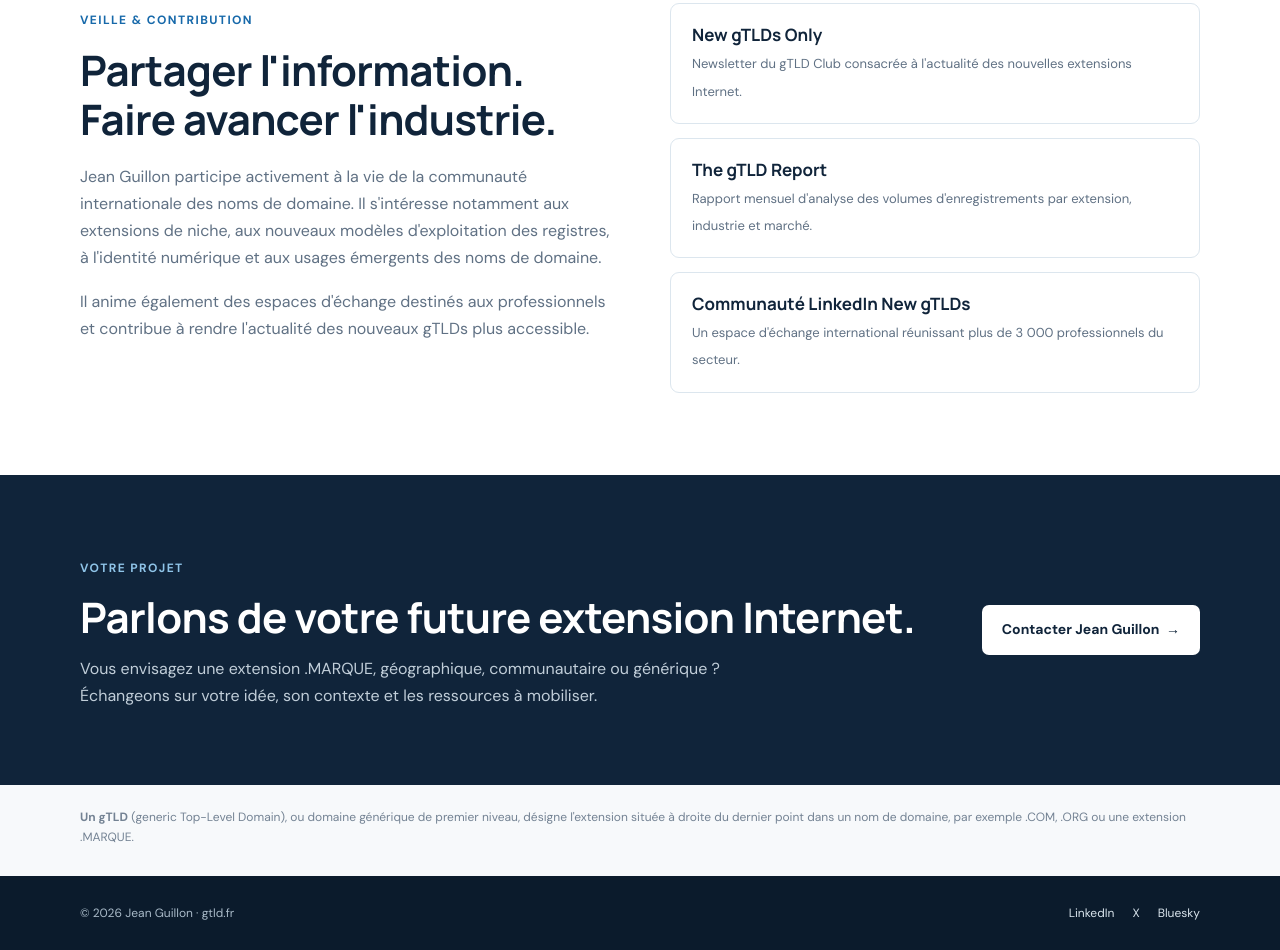
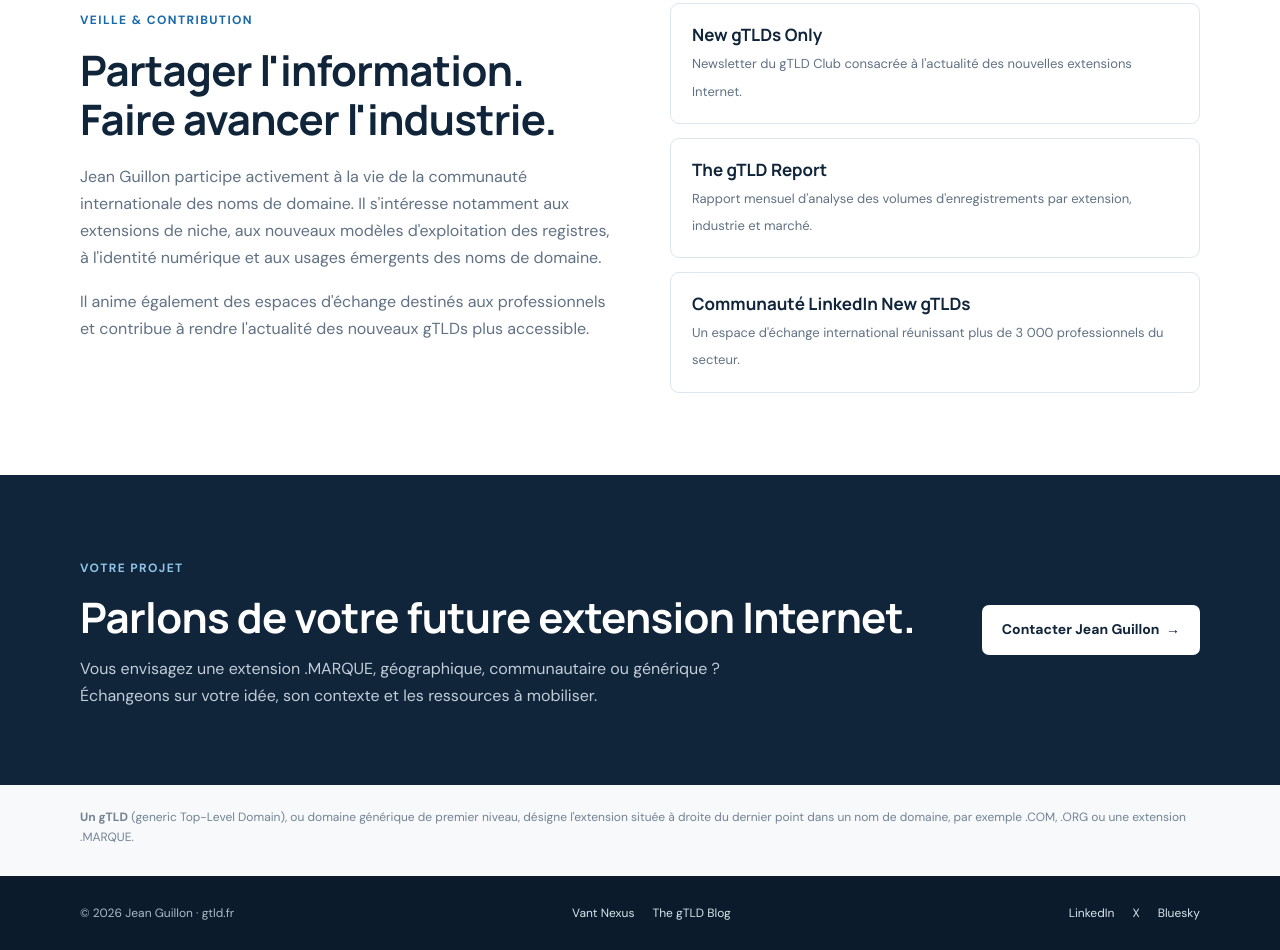
Before and after one commit to nolliug/gtldfr, a plain HTML site: page index.html in a window 1280 px wide. Shown: the part 2192-3142 px from the top of the page. Drawn offline with Linux system fonts and the light colour scheme.

Commit message:
Add Vant Nexus and gTLD Blog footer links

```diff
--- a/index.html
+++ b/index.html
@@ -143,6 +143,10 @@
   <footer>
     <div class="wrap footer-inner">
       <span>© <span id="year">2026</span> Jean Guillon · gtld.fr</span>
+      <div class="socials" aria-label="Sites associés">
+        <a href="https://vant.nexus" target="_blank" rel="noopener noreferrer">Vant Nexus</a>
+        <a href="https://gtld.blog" target="_blank" rel="noopener noreferrer">The gTLD Blog</a>
+      </div>
       <div class="socials" aria-label="Réseaux sociaux">
         <a href="https://www.linkedin.com/in/guillon/" target="_blank" rel="noopener noreferrer">LinkedIn</a>
         <a href="https://x.com/jeanguillon" target="_blank" rel="noopener noreferrer">X</a>
```
